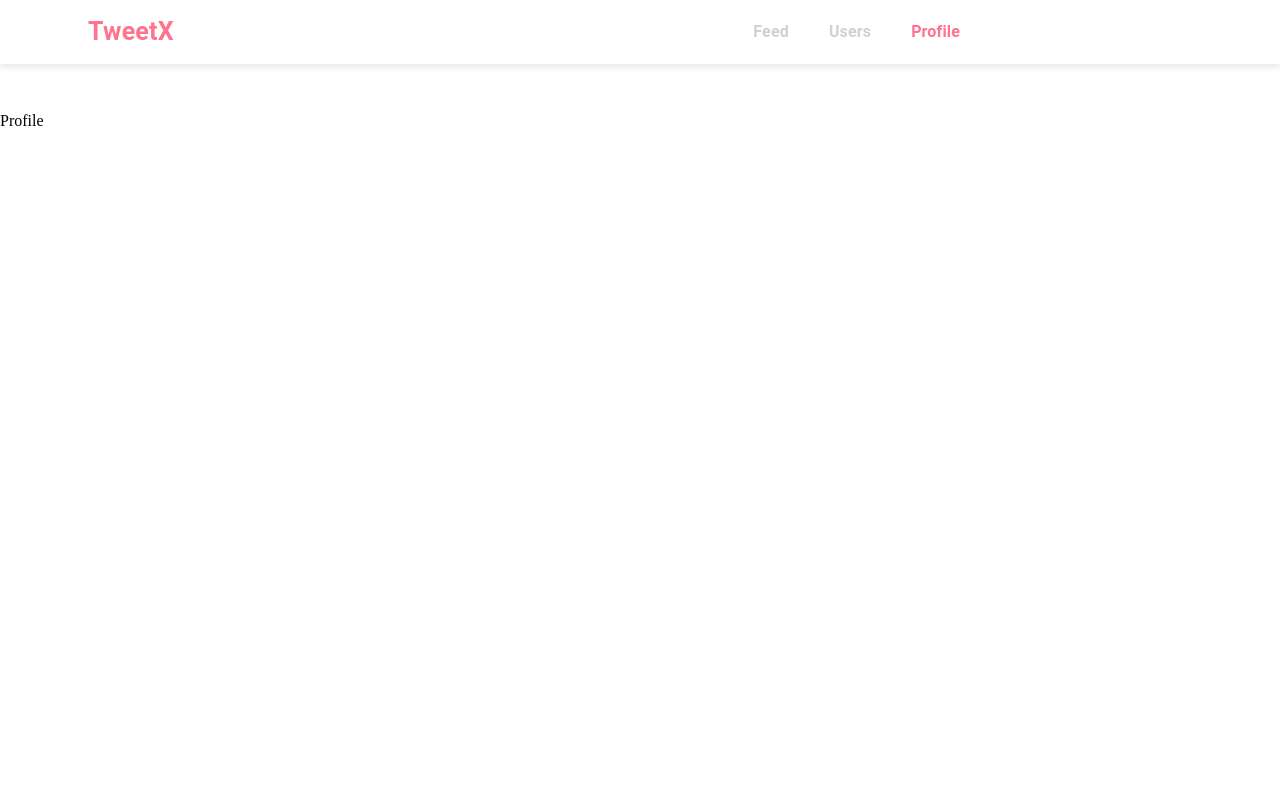
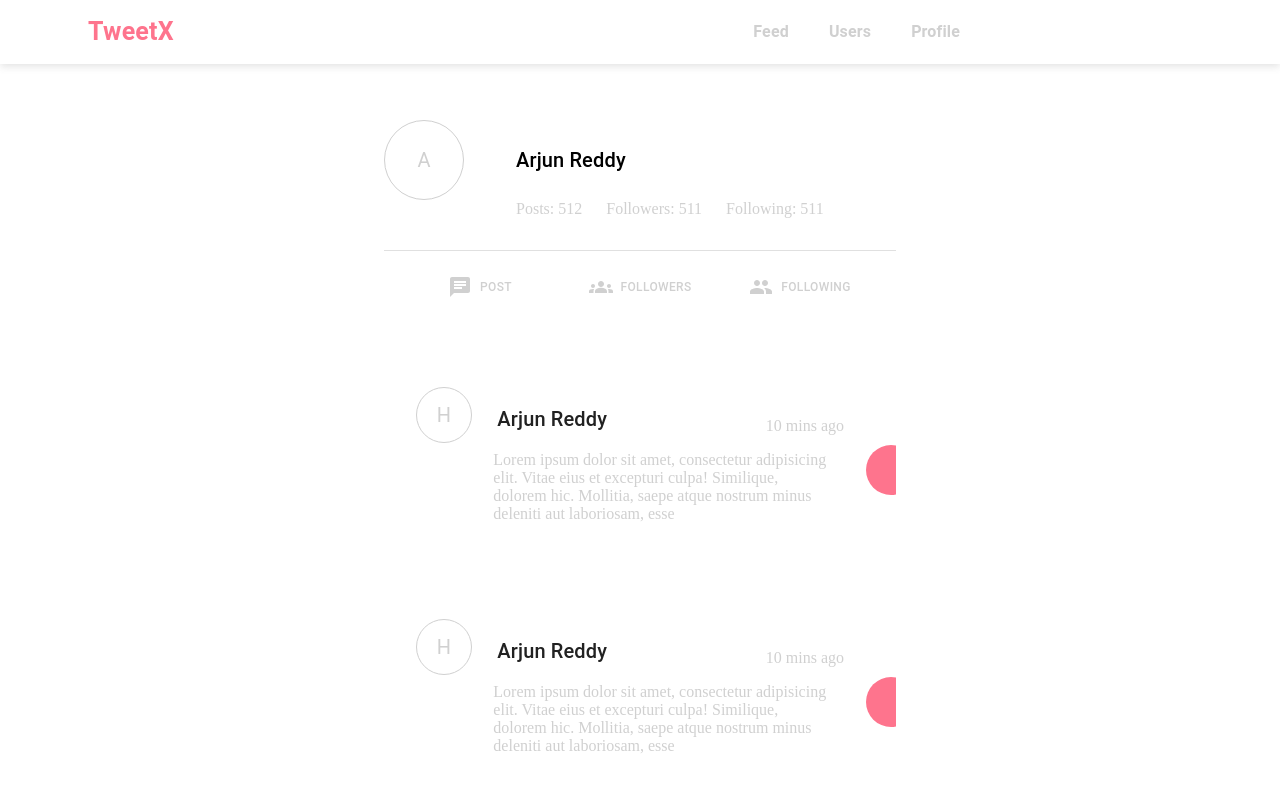
Before and after one commit to nati589/TweetX, a React (Create React App) app: page /profile in a window 1280 px wide. Shown: the top 800 px of the page. Built offline with nearby package versions, Linux system fonts and the light colour scheme.

Commit message:
Profile page tabs

```diff
--- a/package.json
+++ b/package.json
@@ -6,6 +6,7 @@
     "@emotion/react": "^11.11.3",
     "@emotion/styled": "^11.11.0",
     "@fontsource/inter": "^5.0.16",
+    "@mui/icons-material": "^5.15.4",
     "@mui/material": "^5.15.4",
     "@testing-library/jest-dom": "^5.17.0",
     "@testing-library/react": "^13.4.0",
--- a/src/App.js
+++ b/src/App.js
@@ -5,6 +5,9 @@ import { Route, Routes } from "react-router";
 import Feed from "./pages/Feed";
 import Users from "./pages/Users";
 import Profile from "./pages/Profile";
+import PostList from "./components/PostList";
+import FollowerList from "./components/FollowerList";
+import FollowingList from "./components/FollowingList";
 
 function App() {
   return (
@@ -13,7 +16,11 @@ function App() {
       <Routes>
         <Route exact path="/" element={<Feed />}/>
         <Route path="/users" element={<Users />}/>
-        <Route path="/profile" element={<Profile />}/>
+        <Route path="/profile" element={<Profile />}>
+          <Route path="/profile/" element={<PostList />}/>
+          <Route path="/profile/followers" element={<FollowerList />}/>
+          <Route path="/profile/following" element={<FollowingList />}/>
+        </Route>
       </Routes>
     </ThemeProvider>
   );
--- /dev/null
+++ b/src/components/FollowerList.jsx
@@ -0,0 +1,16 @@
+import { Box } from '@mui/material'
+import React from 'react'
+import UserCard from './UserCard'
+
+function FollowerList() {
+  return (
+    <Box>
+        <UserCard following={false}/>
+        <UserCard following={false}/>
+        <UserCard following={false}/>
+        <UserCard following={false}/>
+    </Box>
+  )
+}
+
+export default FollowerList
--- /dev/null
+++ b/src/components/FollowingList.jsx
@@ -0,0 +1,16 @@
+import { Box } from '@mui/material'
+import React from 'react'
+import UserCard from './UserCard'
+
+function FollowingList() {
+  return (
+    <Box>
+        <UserCard following={true}/>
+        <UserCard following={true}/>
+        <UserCard following={true}/>
+        <UserCard following={true}/>
+    </Box>
+  )
+}
+
+export default FollowingList
--- a/src/components/Header.jsx
+++ b/src/components/Header.jsx
@@ -44,7 +44,7 @@ export default function Header() {
             <Typography sx={{ fontWeight: "bold" }}>Users</Typography>
           </NavLink>
           <NavLink
-            to="/profile"
+            to="/profile/"
             style={({ isActive }) => {
               return {
                 textDecoration: "none",
--- /dev/null
+++ b/src/components/PostList.jsx
@@ -0,0 +1,16 @@
+import { Box } from '@mui/material'
+import React from 'react'
+import TweetCard from './TweetCard'
+
+function PostList() {
+  return (
+    <Box>
+        <TweetCard shadow={false} />
+        <TweetCard shadow={false}/>
+        <TweetCard shadow={false}/>
+        <TweetCard shadow={false}/>
+    </Box>
+  )
+}
+
+export default PostList
--- a/src/components/TweetCard.jsx
+++ b/src/components/TweetCard.jsx
@@ -1,14 +1,14 @@
 import { Avatar, Box, Card, Grid, Typography } from "@mui/material";
 import React from "react";
 
-function TweetCard() {
+function TweetCard({shadow}) {
   const customBoxShadow = "rgba(99, 99, 99, 0.2) 0px 2px 8px 0px";
 
   return (
     <Card
       elevation={0}
       sx={{
-        boxShadow: customBoxShadow,
+        boxShadow: shadow ? customBoxShadow : '' ,
         p: 4,
         borderRadius: 4,
         my: 4,
@@ -30,16 +30,15 @@ function TweetCard() {
               mr: 2,
             }}
           >
-            <Typography variant="h6">Title</Typography>
+            <Typography variant="h6">Arjun Reddy</Typography>
             <Typography variant="p" color='secondary' sx={{ alignSelf: "flex-end" }}>
-              Datetime
+              10 mins ago
             </Typography>
           </Box>
           <Box sx={{ mr: 4, wordBreak: 'break-word'}}>
-            <Typography variant="p">
-              contentcontentcontentcontentcontentcontentcontentcontentcontentcklkjljl
-              ontentcontentcontentcontentcontentcontentcontentcontentconnjnkljkljkljkl
-              tentcontentcontent
+            <Typography variant="p" color='secondary'>
+              Lorem ipsum dolor sit amet, consectetur adipisicing elit. Vitae eius et excepturi culpa!
+              Similique, dolorem hic. Mollitia, saepe atque nostrum minus deleniti aut laboriosam, esse
             </Typography>
           </Box>
         </Grid>
--- a/src/components/UserCard.jsx
+++ b/src/components/UserCard.jsx
@@ -1,7 +1,7 @@
 import { Avatar, Box, Button, Card, Grid, Typography } from "@mui/material";
 import React from "react";
 
-function UserCard() {
+function UserCard({ following }) {
   return (
     <Card
       elevation={0}
@@ -33,7 +33,7 @@ function UserCard() {
             sx={{
               px: 1 / 2,
               py: 0,
-              mr: 2
+              mr: 2,
             }}
           >
             <Typography variant="h6">Title</Typography>
@@ -42,20 +42,38 @@ function UserCard() {
             </Typography>
           </Box>
         </Grid>
-        <Grid item xs={2} sx={{ display: 'flex', alignItems: 'center' }}>
+        <Grid item xs={2} sx={{ display: "flex", alignItems: "center" }}>
+          {!following && (
             <Button
               variant="contained"
-            sx={{ color: "white", px: 4, py: 1, borderRadius: 1, fontSize: 10, textTransform: 'none' }}
+              sx={{
+                color: "white",
+                px: 4,
+                py: 1,
+                borderRadius: 1,
+                fontSize: 10,
+                textTransform: "none",
+              }}
               disableElevation={true}
             >
               Follow
             </Button>
-          {/* <Button
-            sx={{ textTransform: 'none', color: "black", px: 4, py: 1, borderRadius: 1, fontSize: 14 }}
+          )}
+          {following && (
+            <Button
+              sx={{
+                textTransform: "none",
+                color: "black",
+                px: 4,
+                py: 1,
+                borderRadius: 1,
+                fontSize: 14,
+              }}
               disableElevation={true}
             >
               Following
-          </Button> */}
+            </Button>
+          )}
         </Grid>
       </Grid>
     </Card>
--- a/src/pages/Feed.jsx
+++ b/src/pages/Feed.jsx
@@ -25,10 +25,10 @@ function Feed() {
         NewsFeed
       </Typography>
       <Box sx={{ w: 1, pt: 1 }}>
-        <TweetCard />
-        <TweetCard />
-        <TweetCard />
-        <TweetCard />
+        <TweetCard shadow={true} />
+        <TweetCard shadow={true} />
+        <TweetCard shadow={true} />
+        <TweetCard shadow={true} />
       </Box>
     </Box>
   );
--- a/src/pages/Profile.jsx
+++ b/src/pages/Profile.jsx
@@ -1,9 +1,121 @@
-import React from 'react'
+import { Chat, Groups, People } from "@mui/icons-material";
+import {
+  Avatar,
+  Box,
+  Divider,
+  Grid,
+  Tab,
+  Tabs,
+  Typography,
+} from "@mui/material";
+import React, { useEffect, useRef, useState } from "react";
+import { Outlet, useLocation, useNavigate } from "react-router";
 
 function Profile() {
+  const navigate = useNavigate();
+  const location = useLocation();
+  const [tab, setTab] = useState(0);
+  let routes = useRef(["", "followers", "following"]);
+
+  const handleTabChange = (event, newValue) => {
+    setTab(newValue);
+    navigate(`/profile/${routes.current[newValue]}`);
+  };
+
+  useEffect(() => {
+    if (location) {
+      const pathSegments = location.pathname.split("/");
+      const lastSegment = pathSegments[pathSegments.length - 1];
+      setTab(routes.current.indexOf(lastSegment));
+    }
+  }, [location, routes]);
+
   return (
-    <div>Profile</div>
-  )
+    <Box sx={{ position: "relative", mx: "30%" }}>
+      <Box sx={{ w: 1, pt: 1 }}>
+        <Grid container spacing={2}>
+          <Grid item xs={3}>
+            <Avatar
+              sx={{
+                width: 80,
+                height: 80,
+                bgcolor: "white",
+                color: "#d0d0d0",
+                border: "1px solid #d0d0d0",
+              }}
+            >
+              A
+            </Avatar>
+          </Grid>
+          <Grid item xs={9} sx={{ display: "flex", alignItems: "center" }}>
+            <Typography variant="h6">Arjun Reddy</Typography>
+          </Grid>
+        </Grid>
+        <Grid container spacing={2}>
+          <Grid item xs={3}></Grid>
+          <Grid item xs={9}>
+            <Box>
+              <Typography
+                color="secondary"
+                sx={{ mr: 3, fontSize: 16 }}
+                variant="p"
+              >
+                Posts: 512
+              </Typography>
+              <Typography
+                color="secondary"
+                sx={{ mr: 3, fontSize: 16 }}
+                variant="p"
+              >
+                Followers: 511
+              </Typography>
+              <Typography
+                color="secondary"
+                sx={{ mr: 3, fontSize: 16 }}
+                variant="p"
+              >
+                Following: 511
+              </Typography>
+            </Box>
+          </Grid>
+        </Grid>
+        <Divider sx={{ mt: 4 }} />
+        <Tabs
+          value={tab}
+          onChange={handleTabChange}
+          sx={{ width: 1, px: 2 }}
+          variant="fullWidth"
+          indicatorColor="primary"
+          textColor="primary"
+          TabIndicatorProps={{
+            sx: {
+              top: 0,
+            },
+          }}
+        >
+          <Tab
+            icon={<Chat />}
+            iconPosition="start"
+            label="Post"
+            sx={{ color: "#d0d0d0", fontSize: 12 }}
+          />
+          <Tab
+            icon={<Groups />}
+            iconPosition="start"
+            label="Followers"
+            sx={{ color: "#d0d0d0", fontSize: 12 }}
+          />
+          <Tab
+            icon={<People />}
+            iconPosition="start"
+            label="Following"
+            sx={{ color: "#d0d0d0", fontSize: 12 }}
+          />
+        </Tabs>
+        <Outlet />
+      </Box>
+    </Box>
+  );
 }
 
-export default Profile
+export default Profile;
--- a/src/styles/theme.jsx
+++ b/src/styles/theme.jsx
@@ -11,6 +11,9 @@ export const theme = createTheme({
         },
         action: {
             active: '#fe748d'
+        },
+        custom: {
+            main: '#000'
         }
     }
 })
```
Also changed, not shown: 1 other file (tests, documents, lock files or other folders). Lines whose indentation alone changed are shown as unchanged.
